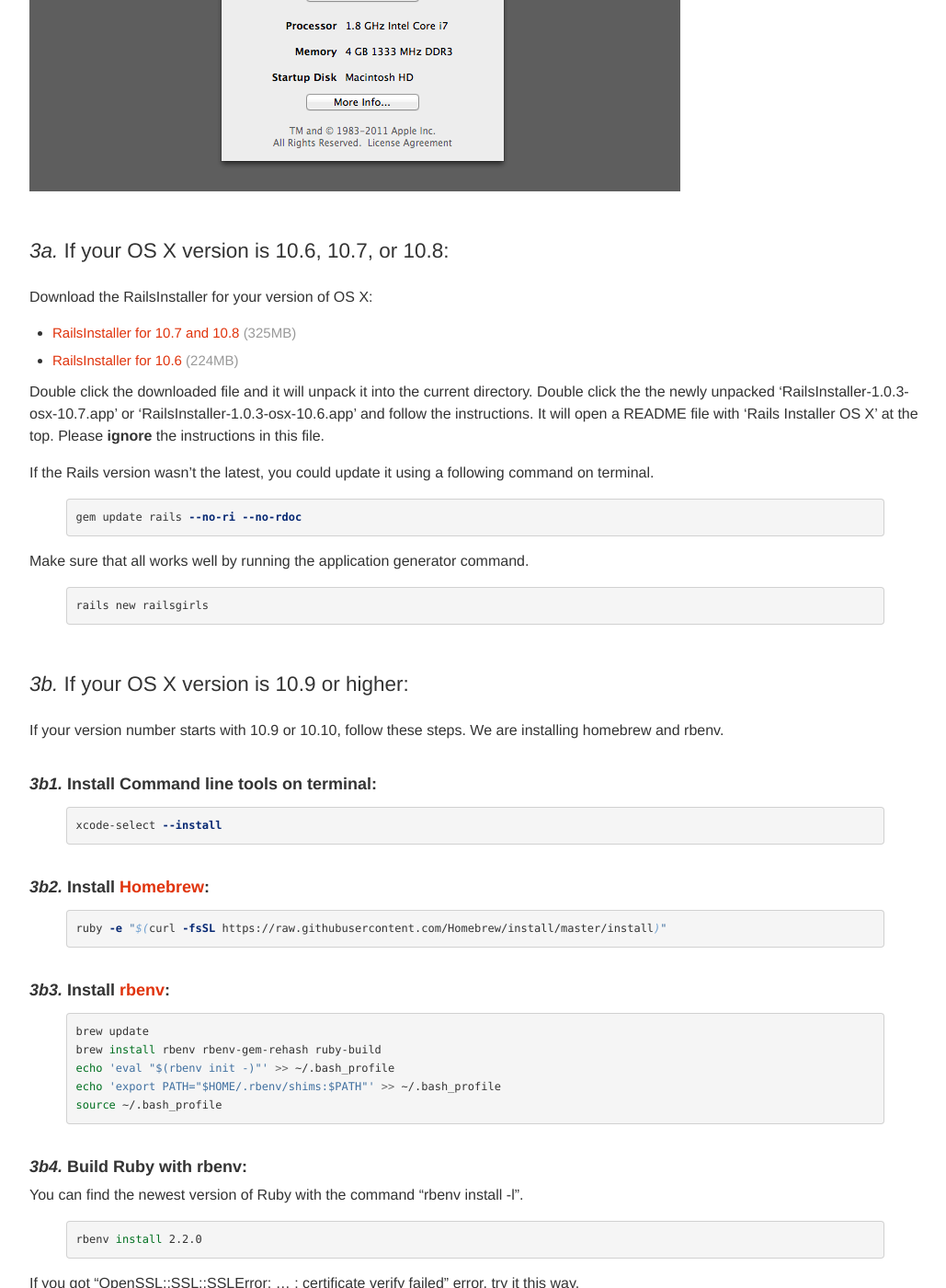
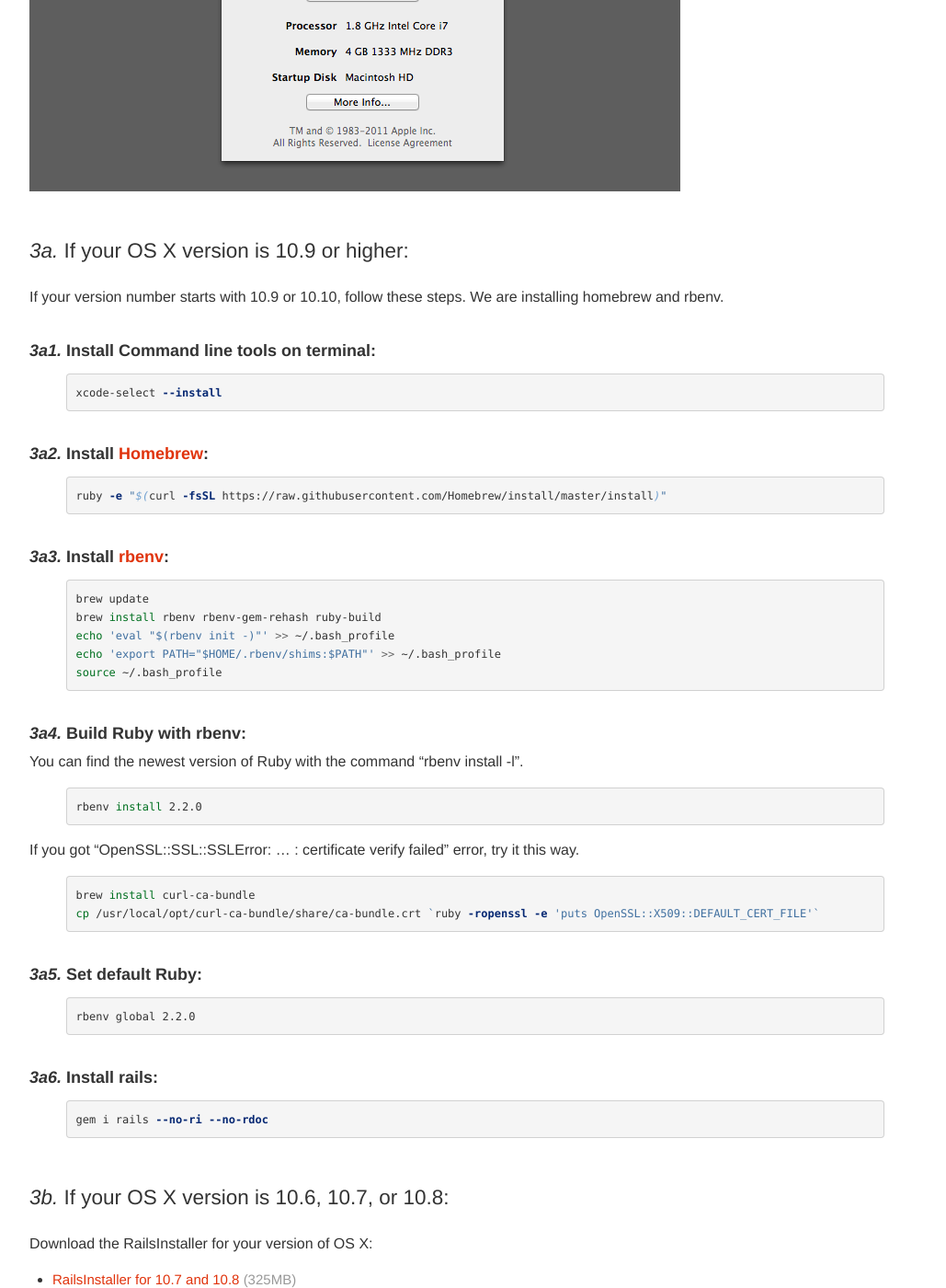
Before and after one commit to railsgirls/guides.railsgirls.com, a Jekyll site: the page built from _posts/2013-05-02-install.markdown, in a window 1280 px wide and 1400 px high, scrolled down 1442 px. Shown: the whole window at 92% size, without its empty margins (53-1082 px from the left). Built offline with Jekyll 4.4.1, drawn with Linux system fonts in a browser that asks for light colours; nearby versions of some CDN libraries; some of the changed lines change nothing that is shown; some of the changed text lies outside the part shown.

```diff
--- a/_posts/2013-05-02-install.markdown
+++ b/_posts/2013-05-02-install.markdown
@@ -31,7 +31,60 @@
 
 ![About this Mac dialog](/images/2.png "About this Mac dialog")
 
-### *3a.* If your OS X version is 10.6, 10.7, or 10.8:
+### *3a.* If your OS X version is 10.9 or higher:
+
+If your version number starts with 10.9 or 10.10, follow these steps. We are installing homebrew and rbenv.
+
+#### *3a1.* Install Command line tools on terminal:
+
+{% highlight sh %}
+xcode-select --install
+{% endhighlight %}
+
+#### *3a2.* Install [Homebrew](http://brew.sh/):
+
+{% highlight sh %}
+ruby -e "$(curl -fsSL https://raw.githubusercontent.com/Homebrew/install/master/install)"
+{% endhighlight %}
+
+#### *3a3.* Install [rbenv](https://github.com/sstephenson/rbenv):
+
+{% highlight sh %}
+brew update
+brew install rbenv rbenv-gem-rehash ruby-build
+echo 'eval "$(rbenv init -)"' >> ~/.bash_profile
+echo 'export PATH="$HOME/.rbenv/shims:$PATH"' >> ~/.bash_profile
+source ~/.bash_profile
+{% endhighlight %}
+
+#### *3a4.* Build Ruby with rbenv:
+
+You can find the newest version of Ruby with the command "rbenv install -l".
+
+{% highlight sh %}
+rbenv install 2.2.0
+{% endhighlight %}
+
+If you got "OpenSSL::SSL::SSLError: ... : certificate verify failed" error, try it this way.
+
+{% highlight sh %}
+brew install curl-ca-bundle
+cp /usr/local/opt/curl-ca-bundle/share/ca-bundle.crt `ruby -ropenssl -e 'puts OpenSSL::X509::DEFAULT_CERT_FILE'`
+{% endhighlight %}
+
+#### *3a5.* Set default Ruby:
+
+{% highlight sh %}
+rbenv global 2.2.0
+{% endhighlight %}
+
+#### *3a6.* Install rails:
+
+{% highlight sh %}
+gem i rails --no-ri --no-rdoc
+{% endhighlight %}
+
+### *3b.* If your OS X version is 10.6, 10.7, or 10.8:
 Download the RailsInstaller for your version of OS X:
 
 * [RailsInstaller for 10.7 and 10.8](http://railsinstaller.s3.amazonaws.com/RailsInstaller-1.0.4-osx-10.7.app.tgz) <span class="muted">(325MB)</span>
@@ -49,59 +102,6 @@
 
 {% highlight sh %}
 rails new railsgirls
-{% endhighlight %}
-
-### *3b.* If your OS X version is 10.9 or higher:
-
-If your version number starts with 10.9 or 10.10, follow these steps. We are installing homebrew and rbenv.
-
-#### *3b1.* Install Command line tools on terminal:
-
-{% highlight sh %}
-xcode-select --install
-{% endhighlight %}
-
-#### *3b2.* Install [Homebrew](http://brew.sh/):
-
-{% highlight sh %}
-ruby -e "$(curl -fsSL https://raw.githubusercontent.com/Homebrew/install/master/install)"
-{% endhighlight %}
-
-#### *3b3.* Install [rbenv](https://github.com/sstephenson/rbenv):
-
-{% highlight sh %}
-brew update
-brew install rbenv rbenv-gem-rehash ruby-build
-echo 'eval "$(rbenv init -)"' >> ~/.bash_profile
-echo 'export PATH="$HOME/.rbenv/shims:$PATH"' >> ~/.bash_profile
-source ~/.bash_profile
-{% endhighlight %}
-
-#### *3b4.* Build Ruby with rbenv:
-
-You can find the newest version of Ruby with the command "rbenv install -l".
-
-{% highlight sh %}
-rbenv install 2.2.0
-{% endhighlight %}
-
-If you got "OpenSSL::SSL::SSLError: ... : certificate verify failed" error, try it this way.
-
-{% highlight sh %}
-brew install curl-ca-bundle
-cp /usr/local/opt/curl-ca-bundle/share/ca-bundle.crt `ruby -ropenssl -e 'puts OpenSSL::X509::DEFAULT_CERT_FILE'`
-{% endhighlight %}
-
-#### *3b5.* Set default Ruby:
-
-{% highlight sh %}
-rbenv global 2.2.0
-{% endhighlight %}
-
-#### *3b6.* Install rails:
-
-{% highlight sh %}
-gem i rails --no-ri --no-rdoc
 {% endhighlight %}
 
 ### *4.* Install a text editor to edit code files
```
